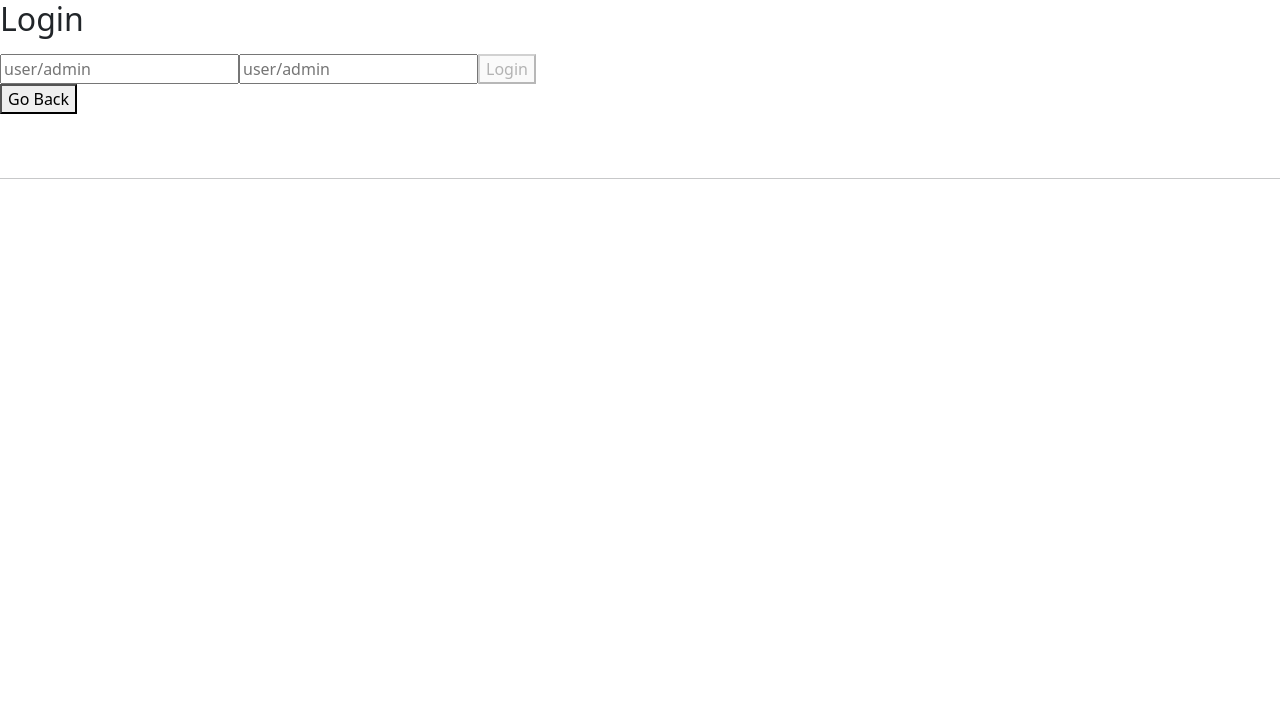
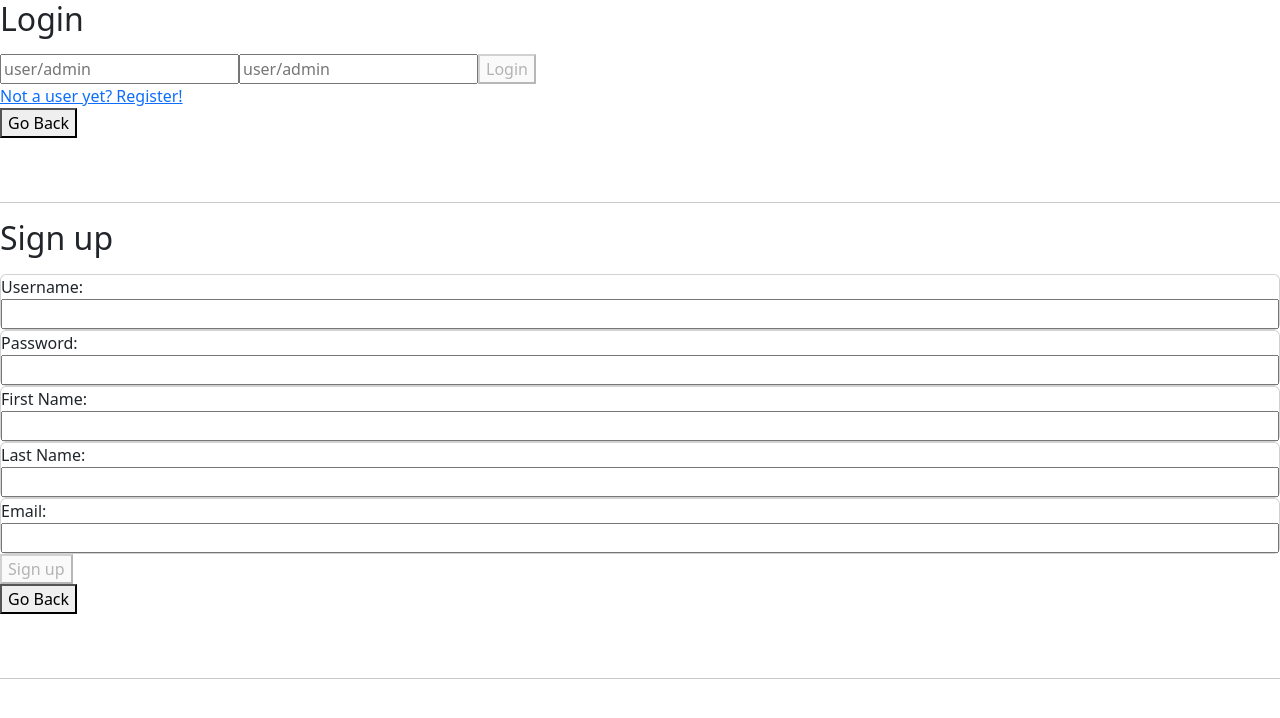
Before and after one commit to cortan-SR25/SVTprojekat, an Angular app in the folder frontend/friendster/: page /register in a window 1280 px wide. Before the commit this address led to /. Shown: the top 718 px of the page. Built offline with nearby package versions, Linux system fonts and the light colour scheme.

Commit message:
Added registration component.

```diff
--- a/frontend/friendster/src/app/app-routing.module.ts
+++ b/frontend/friendster/src/app/app-routing.module.ts
@@ -1,11 +1,16 @@
 import { NgModule } from '@angular/core';
 import { Routes, RouterModule } from '@angular/router';
 import { LoginComponent } from './login/login.component';
+import { RegisterComponent } from './register/register.component';
 
 const routes: Routes = [
   {
     path: 'login',
     component: LoginComponent,
+  },
+  {
+    path: 'register',
+    component: RegisterComponent,
   }
 ];
 
--- a/frontend/friendster/src/app/app.module.ts
+++ b/frontend/friendster/src/app/app.module.ts
@@ -10,11 +10,13 @@ import { AuthService } from './service/auth.service';
 import { ApiService } from './service/api.service';
 import { UserService } from './service/user.service';
 import { ConfigService } from './service/config.service';
+import { RegisterComponent } from './register/register.component';
 
 @NgModule({
   declarations: [
     AppComponent,
-    LoginComponent
+    LoginComponent,
+    RegisterComponent
   ],
   imports: [
     BrowserModule,
--- a/frontend/friendster/src/app/login/login.component.html
+++ b/frontend/friendster/src/app/login/login.component.html
@@ -8,6 +8,8 @@
           <button [disabled]="!loginForm.form.valid" color="primary" mat-raised-button
               type="submit">Login</button>
           <br>
+          <a routerLink='/register'>Not a user yet? Register!</a>
+          <br>
           <button color="primary" mat-raised-button routerLink="/" >Go Back</button>
       </form>
       <br>
--- /dev/null
+++ b/frontend/friendster/src/app/register/register.component.html
@@ -0,0 +1,40 @@
+<div class="card" elevation="5" fxFlex class="content">
+
+  <div class="title">
+      <h2>{{title}}</h2>
+  </div>
+
+  <div class="card-body">
+      <p *ngIf="notification" [class]="notification.msgType">{{notification.msgBody}}</p>
+      <form (ngSubmit)="onSubmit()" *ngIf="!submitted" [formGroup]="form">
+          <div class="card">
+              <label>Username: </label>
+              <input formControlName="username" required>
+            </div>
+          <div class="card">
+              <label>Password: </label>
+              <input formControlName="password" required type="password">
+            </div>
+          <div class="card">
+              <label>First Name: </label>
+              <input formControlName="firstName">
+            </div>
+          <div class="card">
+              <label>Last Name: </label>
+              <input formControlName="lastName">
+            </div>
+          <div class="card">
+              <label>Email: </label>
+              <input formControlName="email">
+            </div>
+          <button [disabled]="!form.valid" color="primary" mat-raised-button type="submit">Sign up</button>
+          <br>
+          <button color="primary" routerLink="/" >Go Back</button>
+      </form>
+      <br>
+      <!--<spinner *ngIf="submitted" mode="indeterminate"></spinner>-->
+      <br>
+      <hr>
+    </div>
+
+</div>
--- /dev/null
+++ b/frontend/friendster/src/app/register/register.component.ts
@@ -0,0 +1,83 @@
+import { Component, OnDestroy, OnInit } from '@angular/core';
+import { FormBuilder, FormGroup, Validators } from '@angular/forms';
+import { ActivatedRoute, Router } from '@angular/router';
+import { UserService } from '../service/user.service';
+import { Subject } from 'rxjs/Subject';
+import { takeUntil } from 'rxjs/operators';
+import { AuthService } from '../service/auth.service';
+
+interface DisplayMessage {
+  msgType: string;
+  msgBody: string;
+}
+
+@Component({
+  selector: 'app-register',
+  templateUrl: './register.component.html',
+  styleUrls: ['./register.component.css']
+})
+export class RegisterComponent implements OnInit {
+
+  title = 'Sign up';
+  form: FormGroup;
+
+  submitted = false;
+  notification: DisplayMessage;
+
+  returnUrl: string;
+  private ngUnsubscribe: Subject<void> = new Subject<void>();
+
+  constructor(
+    private userService: UserService,
+    private authService: AuthService,
+    private router: Router,
+    private route: ActivatedRoute,
+    private formBuilder: FormBuilder
+  ) {
+
+  }
+
+  ngOnInit() {
+    this.route.params
+      .pipe(takeUntil(this.ngUnsubscribe))
+      .subscribe((params: DisplayMessage) => {
+        this.notification = params;
+      });
+
+    this.returnUrl = this.route.snapshot.queryParams['returnUrl'] || '/';
+    this.form = this.formBuilder.group({
+      username: ['', Validators.compose([Validators.required, Validators.minLength(3), Validators.maxLength(64)])],
+      password: ['', Validators.compose([Validators.required, Validators.minLength(3), Validators.maxLength(32)])],
+      firstName: ['', Validators.compose([Validators.required, Validators.minLength(3), Validators.maxLength(32)])],
+      lastName: ['', Validators.compose([Validators.required, Validators.minLength(3), Validators.maxLength(32)])],
+      email: ['', Validators.compose([Validators.required, Validators.minLength(3), Validators.maxLength(40), Validators.email])]
+    });
+  }
+
+  ngOnDestroy() {
+    this.ngUnsubscribe.next();
+    this.ngUnsubscribe.complete();
+  }
+
+  onSubmit() {
+
+    this.notification = undefined;
+    this.submitted = true;
+
+    this.authService.signup(this.form.value)
+      .subscribe(data => {
+        console.log(data);
+        this.authService.login(this.form.value).subscribe(() => {
+          this.userService.getMyInfo().subscribe();
+        });
+        this.router.navigate([this.returnUrl]);
+      },
+        error => {
+          this.submitted = false;
+          //console.log(error['error'].message);
+          this.notification = { msgType: 'error', msgBody: error['error'].message };
+        });
+
+  }
+
+}
--- a/frontend/friendster/src/app/service/auth.service.ts
+++ b/frontend/friendster/src/app/service/auth.service.ts
@@ -33,11 +33,11 @@ export class AuthService {
       'password': user.password
     };
     return this.apiService.post(this.config.login_url, JSON.stringify(body), loginHeaders)
-      /*.pipe(map((res) => {
+      .pipe(map((res) => {
         console.log('Login success');
         this.access_token = res.accessToken;
         localStorage.setItem("jwt", res.accessToken)
-      }))*/;
+      }));
   }
 
   signup(user) {
@@ -46,9 +46,9 @@ export class AuthService {
       'Content-Type': 'application/json'
     });
     return this.apiService.post(this.config.signup_url, JSON.stringify(user), signupHeaders)
-      /*.pipe(map(() => {
+      .pipe(map(() => {
         console.log('Sign up success');
-      }))*/;
+      }));
   }
 
   logout() {
--- a/frontend/friendster/src/app/service/config.service.ts
+++ b/frontend/friendster/src/app/service/config.service.ts
@@ -27,7 +27,7 @@ export class ConfigService {
   }
 
   //TODO:
-  private _signup_url = this._user_url + '/signup';
+  private _signup_url = this._user_url + '/register';
 
   get signup_url(): string {
     return this._signup_url;
```
Also changed, not shown: frontend/friendster/src/app/register/register.component.css (added), 1 other file (tests, documents, lock files or other folders).
